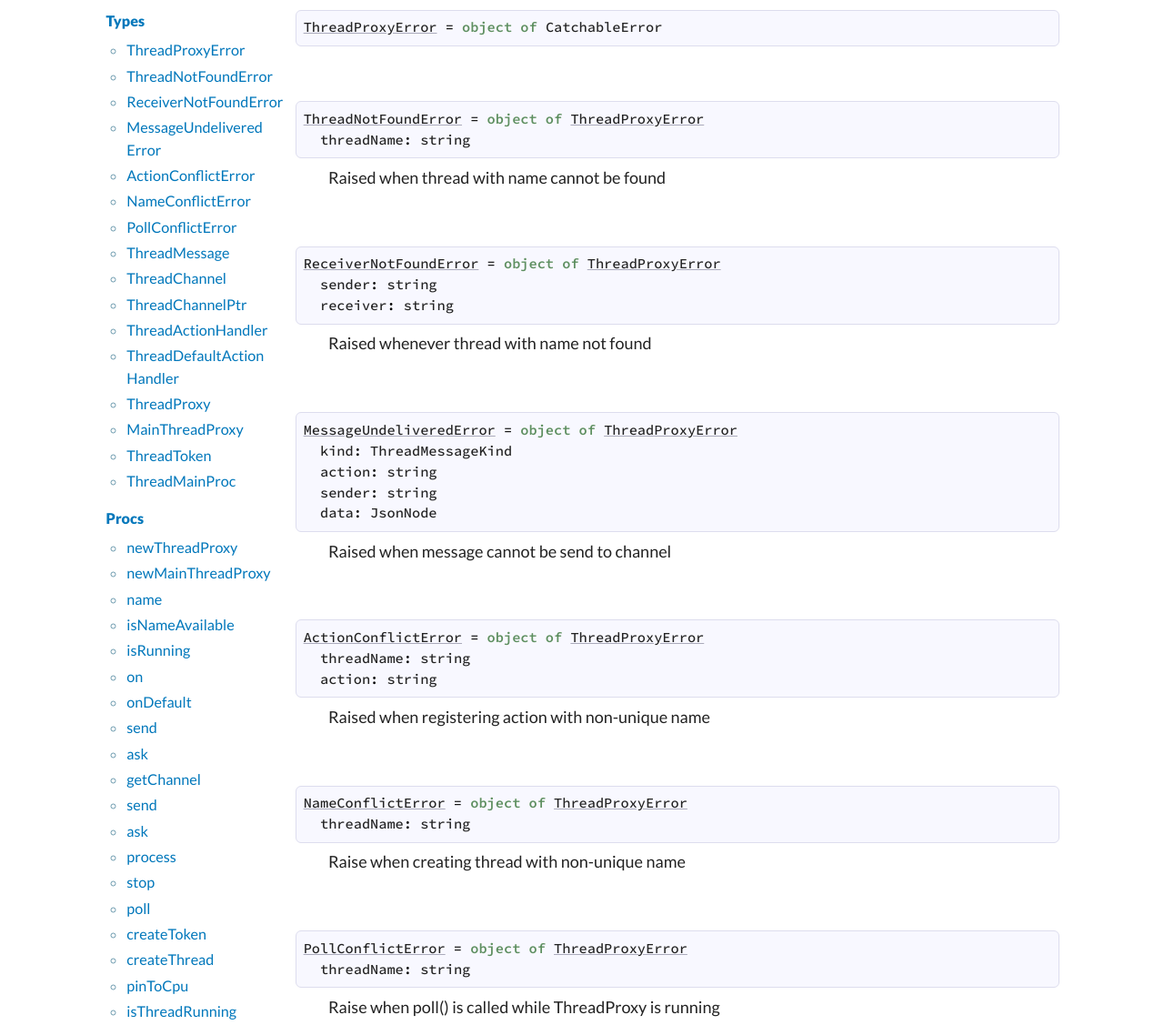
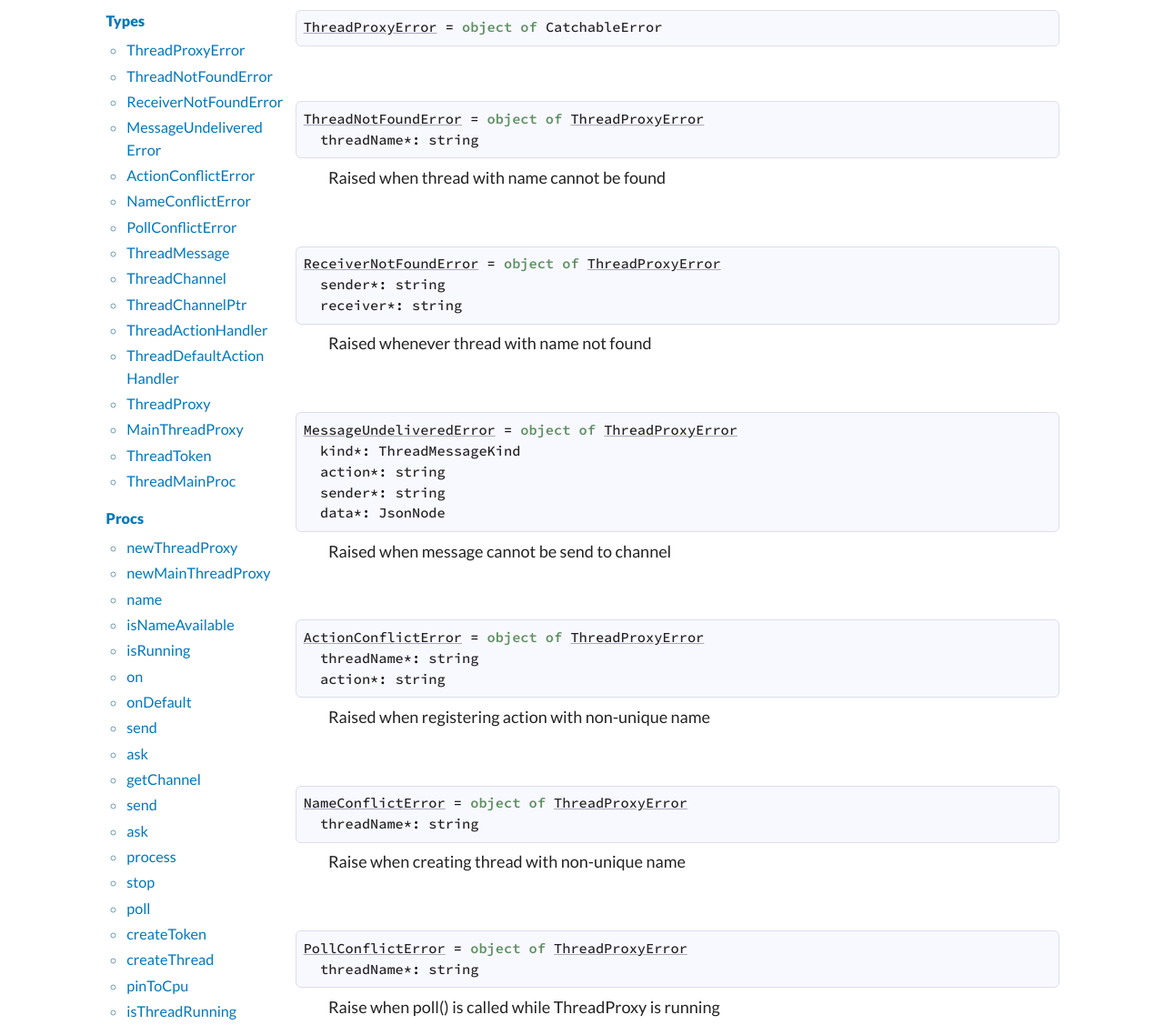
Before and after one commit to jackhftang/threadproxy.nim, a plain HTML site: page docs/index.html in a window 1280 px wide. Shown: the part 296-1423 px from the top of the page at 91% size. Drawn offline with Linux system fonts and the light colour scheme; a script that the page names is missing.

Commit message:
Release 0.1.3

```diff
--- a/docs/index.html
+++ b/docs/index.html
@@ -104,27 +104,27 @@ function main() {
     title="ThreadProxyError = object of CatchableError"><wbr />Thread<wbr />Proxy<wbr />Error<span class="attachedType"></span></a></li>
   <li><a class="reference" href="#ThreadNotFoundError"
     title="ThreadNotFoundError = object of ThreadProxyError
-  threadName: string"><wbr />Thread<wbr />Not<wbr />Found<wbr />Error<span class="attachedType"></span></a></li>
+  threadName*: string"><wbr />Thread<wbr />Not<wbr />Found<wbr />Error<span class="attachedType"></span></a></li>
   <li><a class="reference" href="#ReceiverNotFoundError"
     title="ReceiverNotFoundError = object of ThreadProxyError
-  sender: string
-  receiver: string"><wbr />Receiver<wbr />Not<wbr />Found<wbr />Error<span class="attachedType"></span></a></li>
+  sender*: string
+  receiver*: string"><wbr />Receiver<wbr />Not<wbr />Found<wbr />Error<span class="attachedType"></span></a></li>
   <li><a class="reference" href="#MessageUndeliveredError"
     title="MessageUndeliveredError = object of ThreadProxyError
-  kind: ThreadMessageKind
-  action: string
-  sender: string
-  data: JsonNode"><wbr />Message<wbr />Undelivered<wbr />Error<span class="attachedType"></span></a></li>
+  kind*: ThreadMessageKind
+  action*: string
+  sender*: string
+  data*: JsonNode"><wbr />Message<wbr />Undelivered<wbr />Error<span class="attachedType"></span></a></li>
   <li><a class="reference" href="#ActionConflictError"
     title="ActionConflictError = object of ThreadProxyError
-  threadName: string
-  action: string"><wbr />Action<wbr />Conflict<wbr />Error<span class="attachedType"></span></a></li>
+  threadName*: string
+  action*: string"><wbr />Action<wbr />Conflict<wbr />Error<span class="attachedType"></span></a></li>
   <li><a class="reference" href="#NameConflictError"
     title="NameConflictError = object of ThreadProxyError
-  threadName: string"><wbr />Name<wbr />Conflict<wbr />Error<span class="attachedType"></span></a></li>
+  threadName*: string"><wbr />Name<wbr />Conflict<wbr />Error<span class="attachedType"></span></a></li>
   <li><a class="reference" href="#PollConflictError"
     title="PollConflictError = object of ThreadProxyError
-  threadName: string"><wbr />Poll<wbr />Conflict<wbr />Error<span class="attachedType"></span></a></li>
+  threadName*: string"><wbr />Poll<wbr />Conflict<wbr />Error<span class="attachedType"></span></a></li>
   <li><a class="reference" href="#ThreadMessage"
     title="ThreadMessage = object
   kind: ThreadMessageKind
@@ -244,7 +244,7 @@ function main() {
 </dd>
 <a id="ThreadNotFoundError"></a>
 <dt><pre><a href="threadproxy.html#ThreadNotFoundError"><span class="Identifier">ThreadNotFoundError</span></a> <span class="Other">=</span> <span class="Keyword">object</span> <span class="Keyword">of</span> <a href="threadproxy.html#ThreadProxyError"><span class="Identifier">ThreadProxyError</span></a>
-  <span class="Identifier">threadName</span><span class="Other">:</span> <span class="Identifier">string</span>
+  <span class="Identifier">threadName</span><span class="Operator">*</span><span class="Other">:</span> <span class="Identifier">string</span>
 </pre></dt>
 <dd>
 
@@ -253,8 +253,8 @@ Raised when thread with name cannot be found
 </dd>
 <a id="ReceiverNotFoundError"></a>
 <dt><pre><a href="threadproxy.html#ReceiverNotFoundError"><span class="Identifier">ReceiverNotFoundError</span></a> <span class="Other">=</span> <span class="Keyword">object</span> <span class="Keyword">of</span> <a href="threadproxy.html#ThreadProxyError"><span class="Identifier">ThreadProxyError</span></a>
-  <span class="Identifier">sender</span><span class="Other">:</span> <span class="Identifier">string</span>
-  <span class="Identifier">receiver</span><span class="Other">:</span> <span class="Identifier">string</span>
+  <span class="Identifier">sender</span><span class="Operator">*</span><span class="Other">:</span> <span class="Identifier">string</span>
+  <span class="Identifier">receiver</span><span class="Operator">*</span><span class="Other">:</span> <span class="Identifier">string</span>
 </pre></dt>
 <dd>
 
@@ -263,10 +263,10 @@ Raised whenever thread with name not found
 </dd>
 <a id="MessageUndeliveredError"></a>
 <dt><pre><a href="threadproxy.html#MessageUndeliveredError"><span class="Identifier">MessageUndeliveredError</span></a> <span class="Other">=</span> <span class="Keyword">object</span> <span class="Keyword">of</span> <a href="threadproxy.html#ThreadProxyError"><span class="Identifier">ThreadProxyError</span></a>
-  <span class="Identifier">kind</span><span class="Other">:</span> <span class="Identifier">ThreadMessageKind</span>
-  <span class="Identifier">action</span><span class="Other">:</span> <span class="Identifier">string</span>
-  <span class="Identifier">sender</span><span class="Other">:</span> <span class="Identifier">string</span>
-  <span class="Identifier">data</span><span class="Other">:</span> <span class="Identifier">JsonNode</span>
+  <span class="Identifier">kind</span><span class="Operator">*</span><span class="Other">:</span> <span class="Identifier">ThreadMessageKind</span>
+  <span class="Identifier">action</span><span class="Operator">*</span><span class="Other">:</span> <span class="Identifier">string</span>
+  <span class="Identifier">sender</span><span class="Operator">*</span><span class="Other">:</span> <span class="Identifier">string</span>
+  <span class="Identifier">data</span><span class="Operator">*</span><span class="Other">:</span> <span class="Identifier">JsonNode</span>
 </pre></dt>
 <dd>
 
@@ -275,8 +275,8 @@ Raised when message cannot be send to channel
 </dd>
 <a id="ActionConflictError"></a>
 <dt><pre><a href="threadproxy.html#ActionConflictError"><span class="Identifier">ActionConflictError</span></a> <span class="Other">=</span> <span class="Keyword">object</span> <span class="Keyword">of</span> <a href="threadproxy.html#ThreadProxyError"><span class="Identifier">ThreadProxyError</span></a>
-  <span class="Identifier">threadName</span><span class="Other">:</span> <span class="Identifier">string</span>
-  <span class="Identifier">action</span><span class="Other">:</span> <span class="Identifier">string</span>
+  <span class="Identifier">threadName</span><span class="Operator">*</span><span class="Other">:</span> <span class="Identifier">string</span>
+  <span class="Identifier">action</span><span class="Operator">*</span><span class="Other">:</span> <span class="Identifier">string</span>
 </pre></dt>
 <dd>
 
@@ -285,7 +285,7 @@ Raised when registering action with non-unique name
 </dd>
 <a id="NameConflictError"></a>
 <dt><pre><a href="threadproxy.html#NameConflictError"><span class="Identifier">NameConflictError</span></a> <span class="Other">=</span> <span class="Keyword">object</span> <span class="Keyword">of</span> <a href="threadproxy.html#ThreadProxyError"><span class="Identifier">ThreadProxyError</span></a>
-  <span class="Identifier">threadName</span><span class="Other">:</span> <span class="Identifier">string</span>
+  <span class="Identifier">threadName</span><span class="Operator">*</span><span class="Other">:</span> <span class="Identifier">string</span>
 </pre></dt>
 <dd>
 
@@ -294,7 +294,7 @@ Raise when creating thread with non-unique name
 </dd>
 <a id="PollConflictError"></a>
 <dt><pre><a href="threadproxy.html#PollConflictError"><span class="Identifier">PollConflictError</span></a> <span class="Other">=</span> <span class="Keyword">object</span> <span class="Keyword">of</span> <a href="threadproxy.html#ThreadProxyError"><span class="Identifier">ThreadProxyError</span></a>
-  <span class="Identifier">threadName</span><span class="Other">:</span> <span class="Identifier">string</span>
+  <span class="Identifier">threadName</span><span class="Operator">*</span><span class="Other">:</span> <span class="Identifier">string</span>
 </pre></dt>
 <dd>
 
@@ -573,7 +573,7 @@ Template version of <tt class="docutils literal"><span class="pre">onDefault</sp
       <div class="twelve-columns footer">
         <span class="nim-sprite"></span>
         <br/>
-        <small style="color: var(--hint);">Made with Nim. Generated: 2020-05-25 16:30:11 UTC</small>
+        <small style="color: var(--hint);">Made with Nim. Generated: 2020-05-27 14:30:37 UTC</small>
       </div>
     </div>
   </div>
```
Also changed, not shown: 1 other file.
